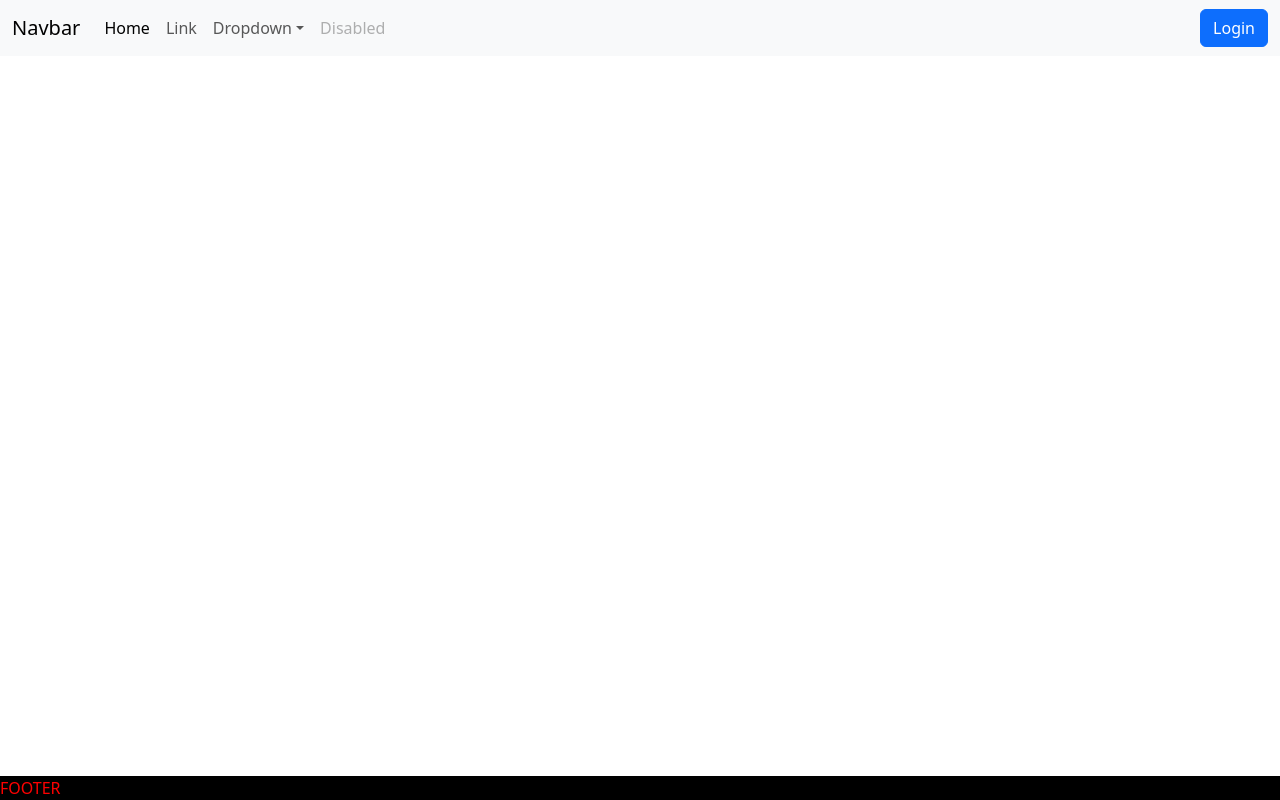
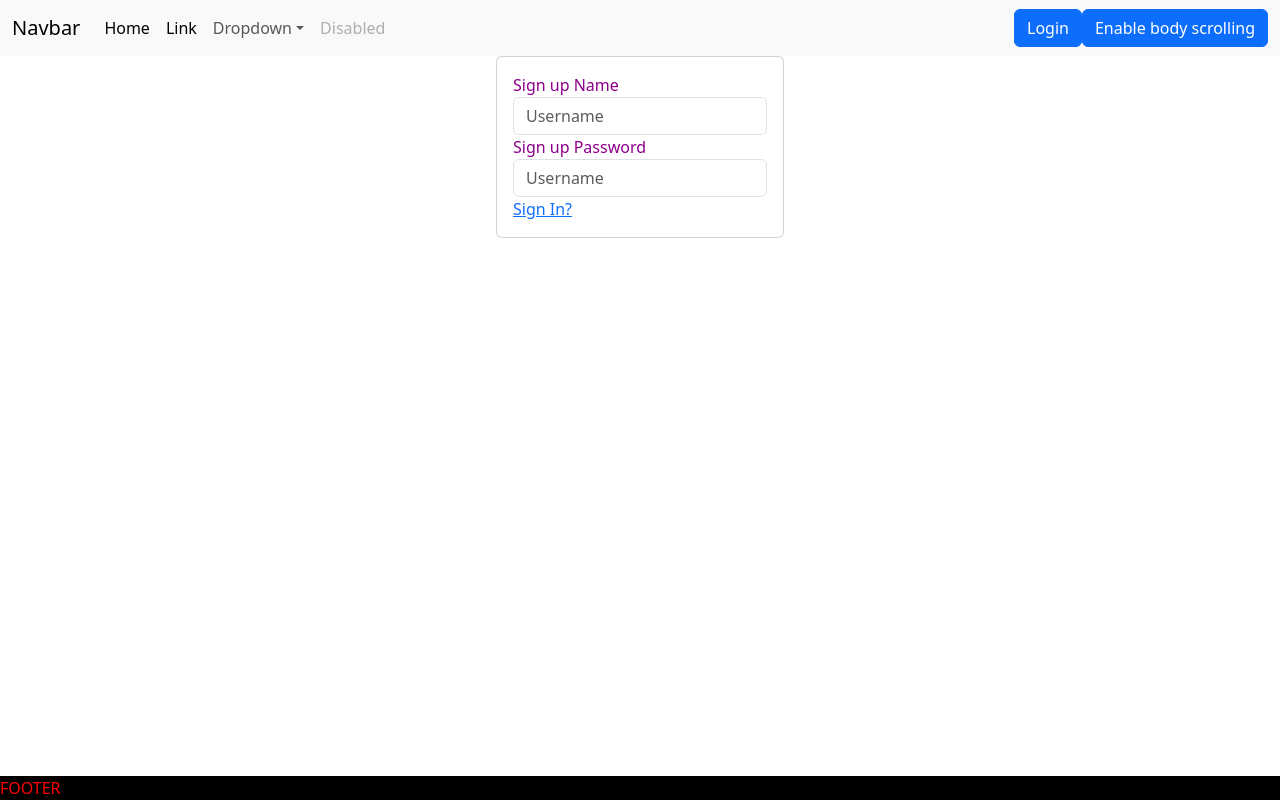
Before and after one commit to jincypjose/MyReact, a React (Create React App) app: page /signUp in a window 1280 px wide. Built offline with nearby package versions, Linux system fonts and the light colour scheme.

Commit message:
Added routing and inner routing

```diff
--- a/src/App.css
+++ b/src/App.css
@@ -36,3 +36,6 @@
     transform: rotate(360deg);
   }
 }
+label{
+  color: darkmagenta;
+}
--- a/src/App.js
+++ b/src/App.js
@@ -1,9 +1,9 @@
 import './App.css';
 import 'bootstrap/dist/css/bootstrap.min.css';
 import './style.css'
-import NavBar from './navBar/NavBar';
-import Form from './form/Form';
-import Footer from './footer/Footer';
+import NavBar from './components/navBar/NavBar';
+import Form from './components/form/Form';
+import Footer from './components/footer/Footer';
 import 'jquery/dist/jquery.min.js';
 // import LoginForm from './loginForm/LoginForm';
 
--- /dev/null
+++ b/src/components/drawer/Drawer.js
@@ -0,0 +1,44 @@
+import { BrowserRouter,Routes,Link, Route } from 'react-router-dom';
+
+function Drawer() {
+  return (
+    <>
+      {/* <div class="position-sticky"> */}
+      {/* <div className='row'> */}
+        <div className='col-md-3'>
+          <div class="list-group list-group-flush mx-3 mt-4">
+            <Link href="#" class="list-group-item list-group-item-action py-2 ripple" aria-current="true">
+            <span>Main dashboard</span>
+            </Link>
+            <Link href="#" class="list-group-item list-group-item-action py-2 ripple active">
+            <span>Webiste traffic</span>
+            </Link>
+            <Link href="#" class="list-group-item list-group-item-action py-2 ripple">
+            <span>Password</span></Link>
+            <Link href="#" class="list-group-item list-group-item-action py-2 ripple">
+            <span>Analytics</span></Link>
+            <Link href="#" class="list-group-item list-group-item-action py-2 ripple">
+            <span>SEO</span>
+            </Link>
+            <Link href="#" class="list-group-item list-group-item-action py-2 ripple">
+            <span>Orders</span></Link>
+            <Link href="#" class="list-group-item list-group-item-action py-2 ripple">
+            <span>International</span></Link>
+            <Link href="#" class="list-group-item list-group-item-action py-2 ripple">
+            <span>Partners</span></Link>
+            <Link href="#" class="list-group-item list-group-item-action py-2 ripple">
+            <span>Calendar</span></Link>
+            <Link href="#" class="list-group-item list-group-item-action py-2 ripple">
+            <span>Users</span></Link>
+            <Link href="#" class="list-group-item list-group-item-action py-2 ripple">
+            <span>Sales</span></Link>
+          </div>
+        </div>
+        <div className='col-md-9'></div>
+      {/* </div> */}
+      {/* </div> */}
+    </>
+  )
+}
+
+export default Drawer;
--- /dev/null
+++ b/src/components/drawer/style.css
@@ -0,0 +1,39 @@
+body {
+    background-color: #fbfbfb;
+  }
+  @media (min-width: 991.98px) {
+    main {
+      padding-left: 240px;
+    }
+  }
+
+  /* Sidebar */
+  .sidebar {
+    position: fixed;
+    top: 0;
+    bottom: 0;
+    left: 0;
+    padding: 58px 0 0; /* Height of navbar */
+    box-shadow: 0 2px 5px 0 rgb(0 0 0 / 5%), 0 2px 10px 0 rgb(0 0 0 / 5%);
+    width: 240px;
+    z-index: 600;
+  }
+
+  @media (max-width: 991.98px) {
+    .sidebar {
+      width: 100%;
+    }
+  }
+  .sidebar .active {
+    border-radius: 5px;
+    box-shadow: 0 2px 5px 0 rgb(0 0 0 / 16%), 0 2px 10px 0 rgb(0 0 0 / 12%);
+  }
+
+  .sidebar-sticky {
+    position: relative;
+    top: 0;
+    height: calc(100vh - 48px);
+    padding-top: 0.5rem;
+    overflow-x: hidden;
+    overflow-y: auto; /* Scrollable contents if viewport is shorter than content. */
+  }
--- a/src/loginForm/LoginForm.js
+++ b/src/components/loginForm/LoginForm.js
@@ -37,7 +37,7 @@ function LoginForm (){
                                     aria-describedby="basic-addon1"
                                 >
                                 </input>
-                                <Link>Sign Up?</Link>
+                                <Link to='/signUp'>Sign Up?</Link>
                             </div>
                         </div>
                     </div>
--- a/src/navBar/NavBar.js
+++ b/src/components/navBar/NavBar.js
@@ -2,6 +2,8 @@ import 'bootstrap/dist/css/bootstrap.min.css';
 import { BrowserRouter,Routes,Link, Route } from 'react-router-dom';
 import Form from '../form/Form';
 import LoginForm from '../loginForm/LoginForm';
+import Drawer from '../drawer/Drawer';
+import SignUp from '../signUp/SignUp';
 
 function NavBar() {
   return(
@@ -19,7 +21,7 @@ function NavBar() {
                     <Link className="nav-link active" aria-current="page" to='/home'>Home</Link>
                   </li>
                   <li className="nav-item">
-                    <Link className="nav-link" href="#">Link</Link>
+                    <Link className="nav-link active" aria-current="page" to='/drawer'>Link</Link>
                   </li>
                   <li className="nav-item dropdown">
                     <Link className="nav-link dropdown-toggle" href="#" role="button" data-bs-toggle="dropdown" aria-expanded="false">
@@ -41,6 +43,9 @@ function NavBar() {
                       Login
                   </button>
                 </Link>
+                <Link to='/drawer'>
+                  <button class="btn btn-primary" type="button" data-bs-toggle="offcanvas" data-bs-target="#offcanvasScrolling" aria-controls="offcanvasScrolling">Enable body scrolling</button>
+                </Link>
               </div>
           </div>
         </nav>
@@ -48,6 +53,8 @@ function NavBar() {
           <Routes>
             <Route path='home' element={<Form/>}></Route>
             <Route path='login' element={<LoginForm/>}></Route>
+            <Route path='drawer' element={<Drawer/>}></Route>
+            <Route path='signUp' element={<SignUp/>}></Route>
           </Routes>
         </div>
       </BrowserRouter>
--- /dev/null
+++ b/src/components/signUp/SignUp.js
@@ -0,0 +1,52 @@
+import { Link } from "react-router-dom";
+
+function SignUp (){
+    return (
+        <div>
+        <div className="container-fluid ">
+        <div
+            className="container"
+            style={{display: "flex",
+            justifyContent: "center",
+            height: "100%",}}
+        >
+            <form method="POST" action="" encType="" name="">
+                <div class="card" style={{width: '18rem'}}>
+                    <div class="card-body">
+                        <div className="row">
+                            <div className="col-md-12">
+                                <label>Sign up Name</label>
+                                <input
+                                    name="r1"
+                                    id="r12"
+                                    type="text"
+                                    className="form-control"
+                                    placeholder="Username"
+                                    aria-label="Username"
+                                    aria-describedby="basic-addon1"
+                                >
+                                </input>
+                                <label>Sign up Password</label>
+                                <input
+                                    name="r1"
+                                    id="r12"
+                                    type="password"
+                                    className="form-control"
+                                    placeholder="Username"
+                                    aria-label="Username"
+                                    aria-describedby="basic-addon1"
+                                >
+                                </input>
+                                <Link to='/login'>Sign In?</Link>
+                            </div>
+                        </div>
+                    </div>
+                </div>
+            </form>
+        </div>
+        </div>
+        </div>
+    )
+}
+
+export default SignUp;
```
Also changed, not shown: src/components/footer/Footer.js (renamed from src/footer/Footer.js), src/components/form/Form.js (renamed from src/form/Form.js).
